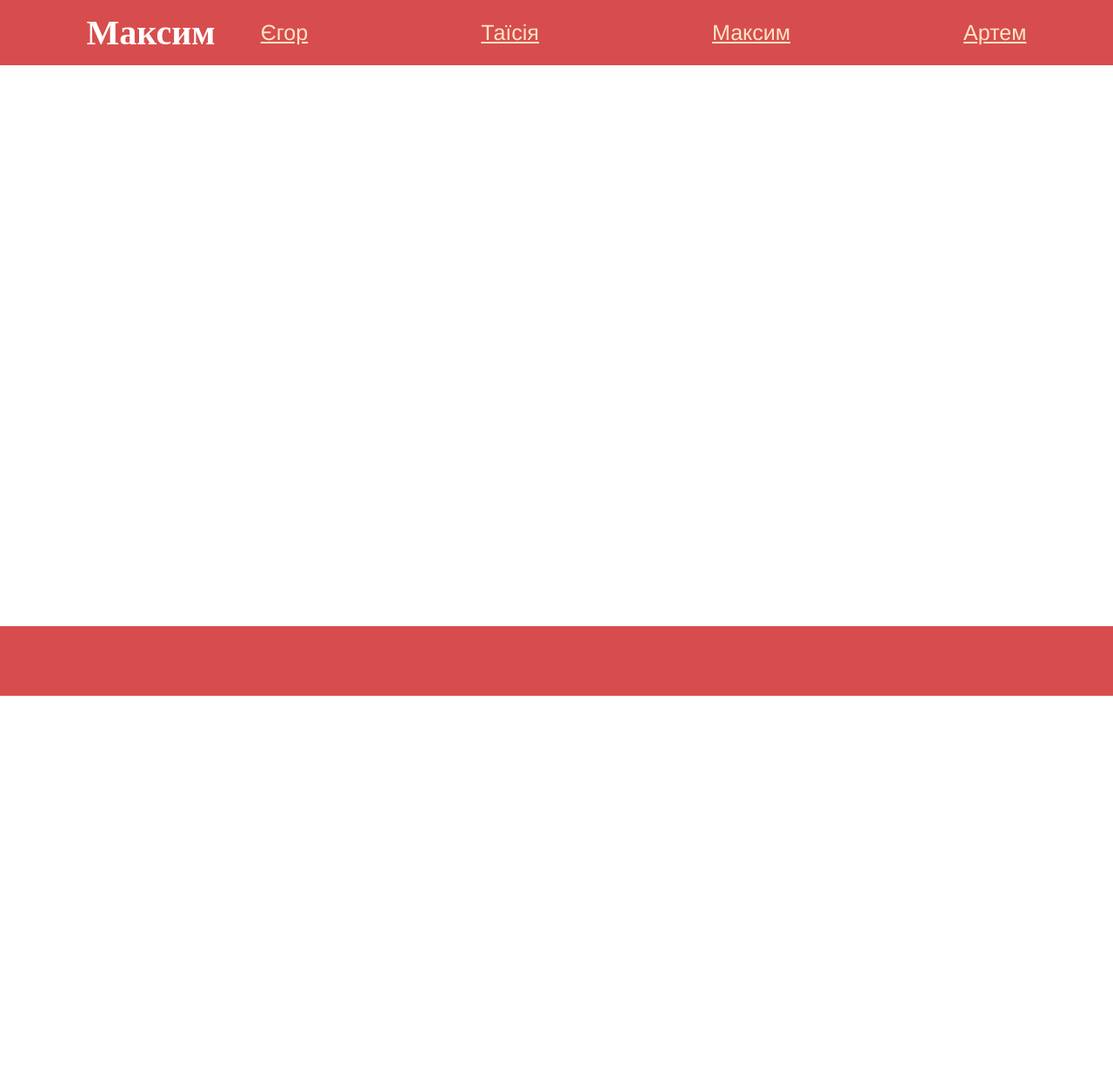
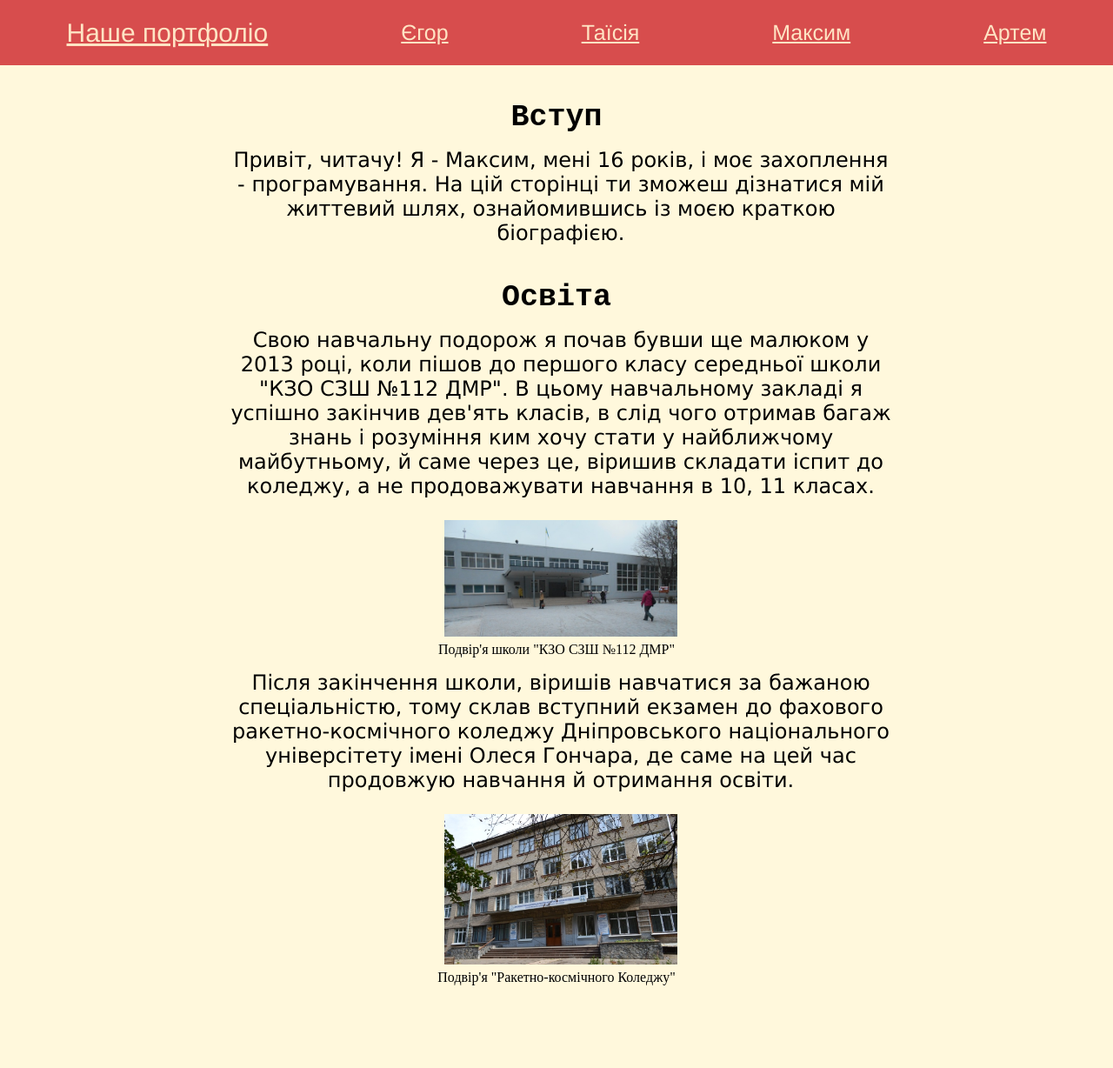
Before and after one commit to MaxPilipko/team-portfolio, a Django app: page /max in a window 1280 px wide. Shown: the whole page at 87% size. Before the commit the page ends 800 px from the top, so only its background shows below. Run offline with Django 4.2, Linux system fonts and the light colour scheme.

Commit message:
created and filled max's biography

```diff
--- a/main/static/main/css/base.css
+++ b/main/static/main/css/base.css
@@ -1,19 +1,6 @@
-h1 {
-    display: inline-block;
-    color: rgb(255, 255, 255);
-    font-size: 40px;
-    width: 1px;
-}
 
-* {
-    margin: 0;
-    padding: 0;
-}
-
-a {
-    color: bisque;
-    font-size: 25px;
-    font-family: 'Franklin Gothic Medium', 'Arial Narrow', Arial, sans-serif;
+#main-href {
+    font-size: 30px;
 }
 
 header {
@@ -22,16 +9,30 @@ header {
     align-items: center;
     background-color: rgb(215, 77, 77);
     height: 75px;
+    position: sticky;
+    top: 0;
+    z-index: 999;
+}
+
+header a {
+    color: bisque;
+    font-size: 25px;
+    font-family: 'Franklin Gothic Medium', 'Arial Narrow', Arial, sans-serif;
+}
+
+* {
+    margin: 0;
+    padding: 0;
 }
 
 
 footer {
     position: absolute;
-    bottom: 0;
+    /* bottom: 0; */
     display: flex;
     justify-content: center;
     align-items: center;
-    background-color: rgb(215, 77, 77);
+    /* background-color: rgb(215, 77, 77); */
     min-width: 100%;
     min-height: 10%;
 }
--- a/main/templates/main/base.html
+++ b/main/templates/main/base.html
@@ -10,8 +10,7 @@
 </head>
 <body>
     <header>
-        {% block header_title %}
-        {% endblock %}
+        <a href="{% url 'main' %}" id="main-href">Наше портфоліо</a>
         <a href="{% url 'egor' %}">Єгор</a>
         <a href="{% url 'taisia' %}">Таїсія</a>
         <a href="{% url 'max' %}">Максим</a>
--- /dev/null
+++ b/max/static/max/css/style.css
@@ -0,0 +1,31 @@
+
+
+.theme-title {
+    margin-top: 40px;
+    margin-bottom: 15px;
+    font-size: 35px;
+    text-align: center;
+    /* margin-left: 10px; */
+    font-family: 'Courier New', Courier, monospace;
+}
+
+p {
+    text-align: center;
+    width: 60%;
+    font-size: 24px;
+    font-family:Verdana, Geneva, Tahoma, sans-serif;
+    margin-left: 10px;
+}
+
+body {
+    background-color:cornsilk;
+}
+
+img {
+    margin-top: 25px;
+    width: 35%;
+}
+
+figure {
+    margin-bottom: 15px;
+}
--- a/max/templates/max/max.html
+++ b/max/templates/max/max.html
@@ -1,10 +1,32 @@
 {% extends 'main/base.html' %}
+{% load static %}
 
 {% block header %}
-<title>Портфоліо Максима</title>
+    <title>Портфоліо Максима</title>
+    <link rel="stylesheet" href="{% static 'max/css/style.css' %}">
 {% endblock %}
 
+{% block content %}
+    <h1 class="theme-title">Вступ</h1>
+    <center><p>Привіт, читачу! Я - Максим, мені 16 років, і моє захоплення - програмування. На цій сторінці ти зможеш дізнатися мій життевий шлях, ознайомившись із моєю краткою біографією.</p></center>
 
-{% block header_title %}
-    <h1>Максим</h1>
+    <h1 class="theme-title">Освіта</h1>
+    <center><p>Свою навчальну подорож я почав бувши ще малюком у 2013 році, коли пішов до першого класу середньої школи "КЗО СЗШ №112 ДМР". В цьому навчальному закладі я успішно закінчив дев'ять класів, в слід чого отримав багаж знань і розуміння ким хочу стати у найближчому майбутньому, й саме через це, віришив складати іспит до коледжу, а не продоважувати навчання в 10, 11 класах.</p></center>
+
+    <figure>
+        <center>
+            <p><img src="{% static 'max/img/school.jpg' %}" alt="Image of the school">
+            <figcaption>Подвір'я школи "КЗО СЗШ №112 ДМР"</figcaption>
+        </center>
+    </figure>
+
+    <center><p>Після закінчення школи, віришів навчатися за бажаною спеціальністю, тому склав вступний екзамен до фахового ракетно-космічного коледжу Дніпровського національного універсітету імені Олеся Гончара, де саме на цей час продовжую навчання й отримання освіти.</p></center>
+
+    <figure>
+        <center>
+            <p><img src="{% static 'max/img/college.jpg' %}" alt="Image of the college">
+            <figcaption>Подвір'я "Ракетно-космічного Коледжу"</figcaption>
+        </center>
+    </figure>
+
 {% endblock %}
```
Also changed, not shown: max/static/max/img/college.jpg (added), max/static/max/img/school.jpg (added), max/test_file.txt (deleted).
